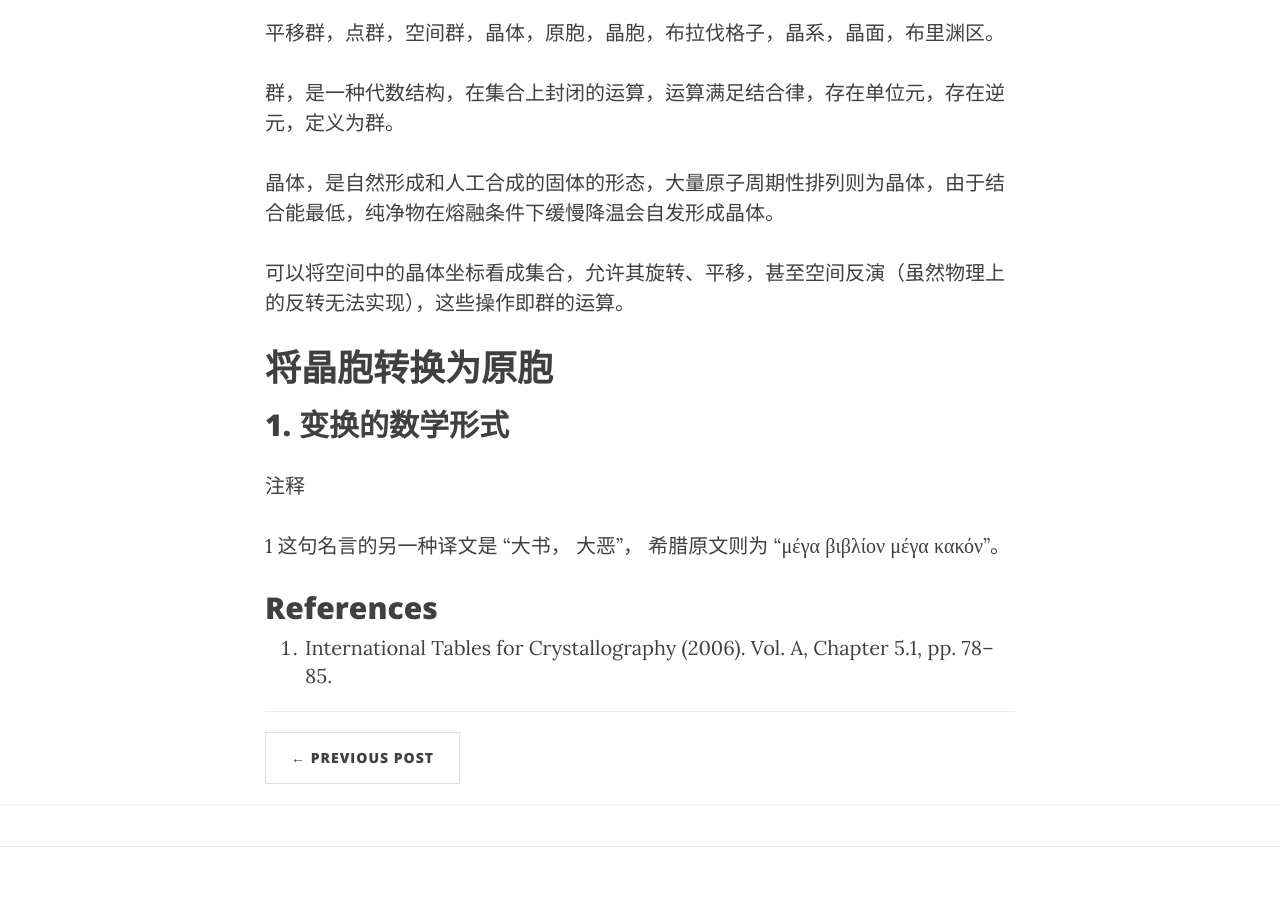
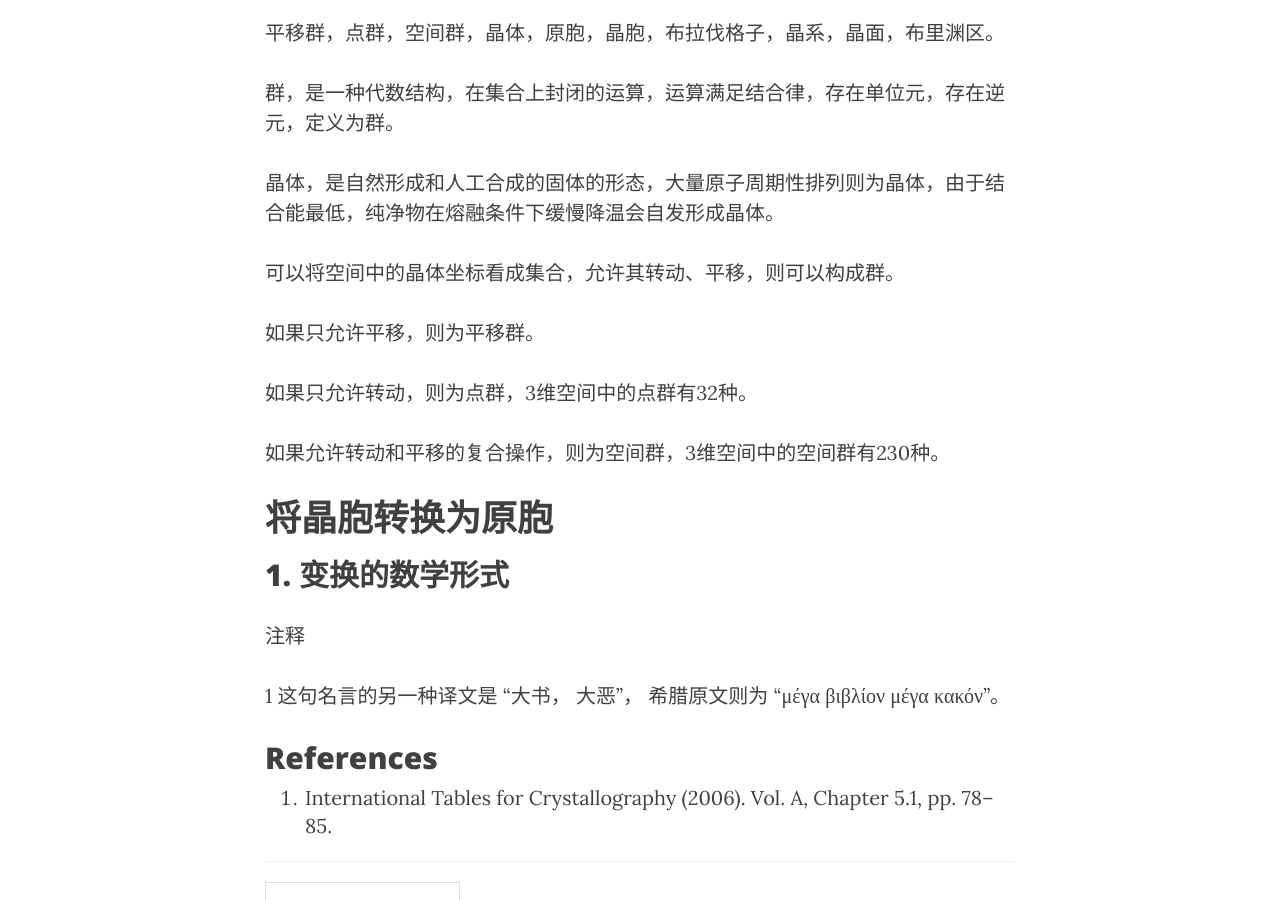
Before and after one commit to yyyu200/DFTbook, a Jekyll site: the page built from _posts/2019-04-07-TransCell.md, in a window 1280 px wide and 900 px high, scrolled down 500 px. Built offline with Jekyll 4.4.1, drawn with Linux system fonts in a browser that asks for light colours; nearby versions of some CDN libraries; comment, search, counter and statistics services are not loaded.

Commit message:
modify at20190410-10:23:08-aliyun

```diff
--- a/_posts/2019-04-07-TransCell.md
+++ b/_posts/2019-04-07-TransCell.md
@@ -28,8 +28,13 @@ trans: cube
 
 晶体，是自然形成和人工合成的固体的形态，大量原子周期性排列则为晶体，由于结合能最低，纯净物在熔融条件下缓慢降温会自发形成晶体。
 
-可以将空间中的晶体坐标看成集合，允许其旋转、平移，甚至空间反演（虽然物理上的反转无法实现），这些操作即群的运算。
+可以将空间中的晶体坐标看成集合，允许其转动、平移，则可以构成群。
 
+如果只允许平移，则为平移群。
+
+如果只允许转动，则为点群，3维空间中的点群有32种。
+
+如果允许转动和平移的复合操作，则为空间群，3维空间中的空间群有230种。
 
 # 将晶胞转换为原胞
 
```
